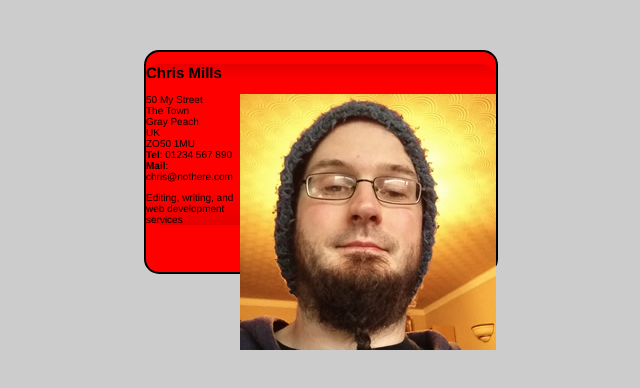
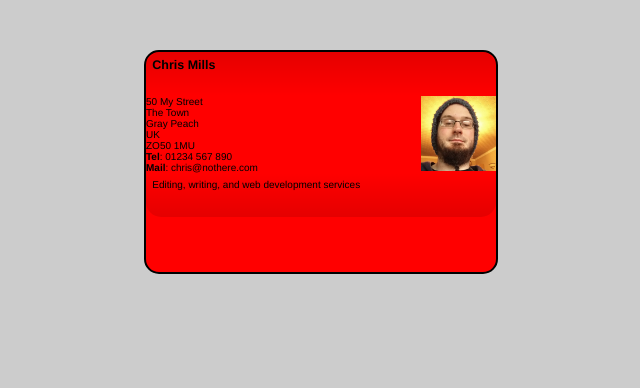
Before and after one commit to morgan-breheny/morgan-breheny.github.io, a plain HTML site: page wa/wa4.html in a window 1280 px wide. Shown: the whole page, without its empty margins (319-959 px from the left). Drawn offline with Linux system fonts and the light colour scheme.

Commit message:
Update style.css

```diff
--- a/css/style.css
+++ b/css/style.css
@@ -24,15 +24,30 @@ body {
   .card header{
     background-image: linear-gradient(to bottom,rgba(0,0,0,0.1), rgba(0,0,0,0));
     border-radius: 1.5em 1.5em 0 0;
+    height: 3.125em;
+    padding: 0.625em;
   }
 
   .card footer{
     background-image: linear-gradient(to bottom,rgba(0,0,0,0), rgba(0,0,0,0.1));
     border-radius: 0 0 1.5em 1.5em;
+    height: 3.125em;
+    padding: 0.625em;
   }
 
   /* Styles specific to main business card content set up */
   .card article img {
     max-height: 100%;
     float: right;
+    height: 7.5em;
+    background-color: rgba(0,0,0,0.1);
   }
+
+  h2{
+    margin: 0em;
+    font-size: 1.25em;
+  }
+
+  p{
+    margin: 0em;
+  }
```
